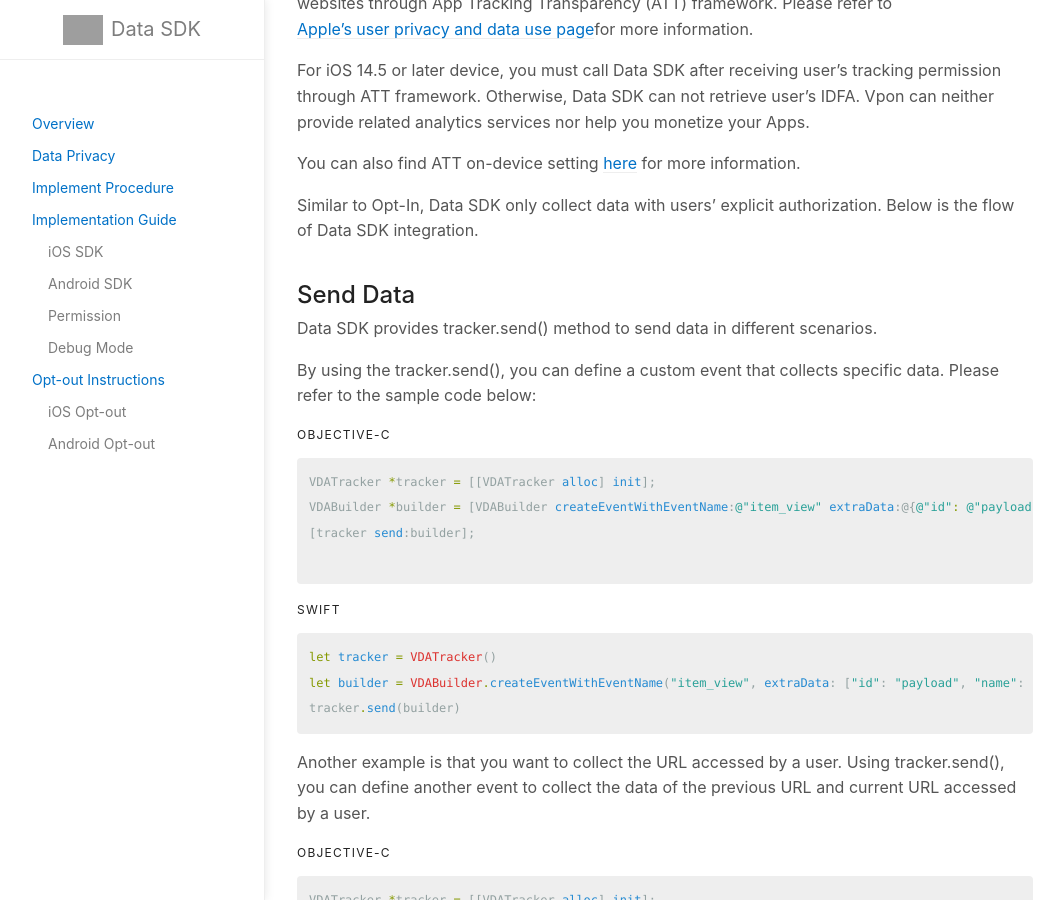
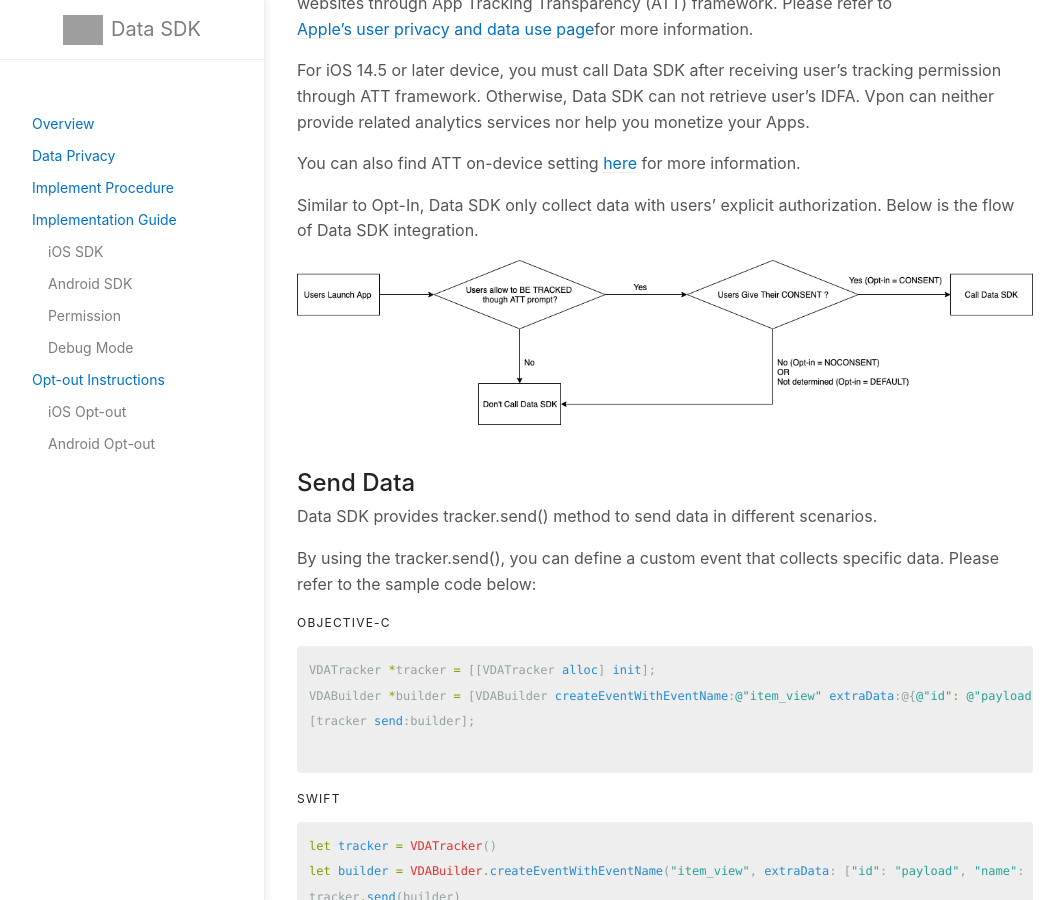
Before and after one commit to vpon-data/data-sdk, a Jekyll site: the page built from docs/iOS.md, in a window 1280 px wide and 900 px high, scrolled down 2970 px. Shown: the whole window, without its empty margins (107-1171 px from the left). Built offline with Jekyll 4.4.1, drawn with Linux system fonts in a browser that asks for light colours; grey boxes are pictures that could not be loaded.

Commit message:
Update iOS.md

```diff
--- a/docs/iOS.md
+++ b/docs/iOS.md
@@ -130,6 +130,7 @@ You can also find ATT on-device setting [here](https://datasdk.vpon.com/opt-out-
 
 Similar to Opt-In, Data SDK only collect data with users' explicit authorization. Below is the flow of Data SDK integration.
 
+<img src="/docs/images/CONSENT_flow.png" alt="drawing" />
 
 
 
```
